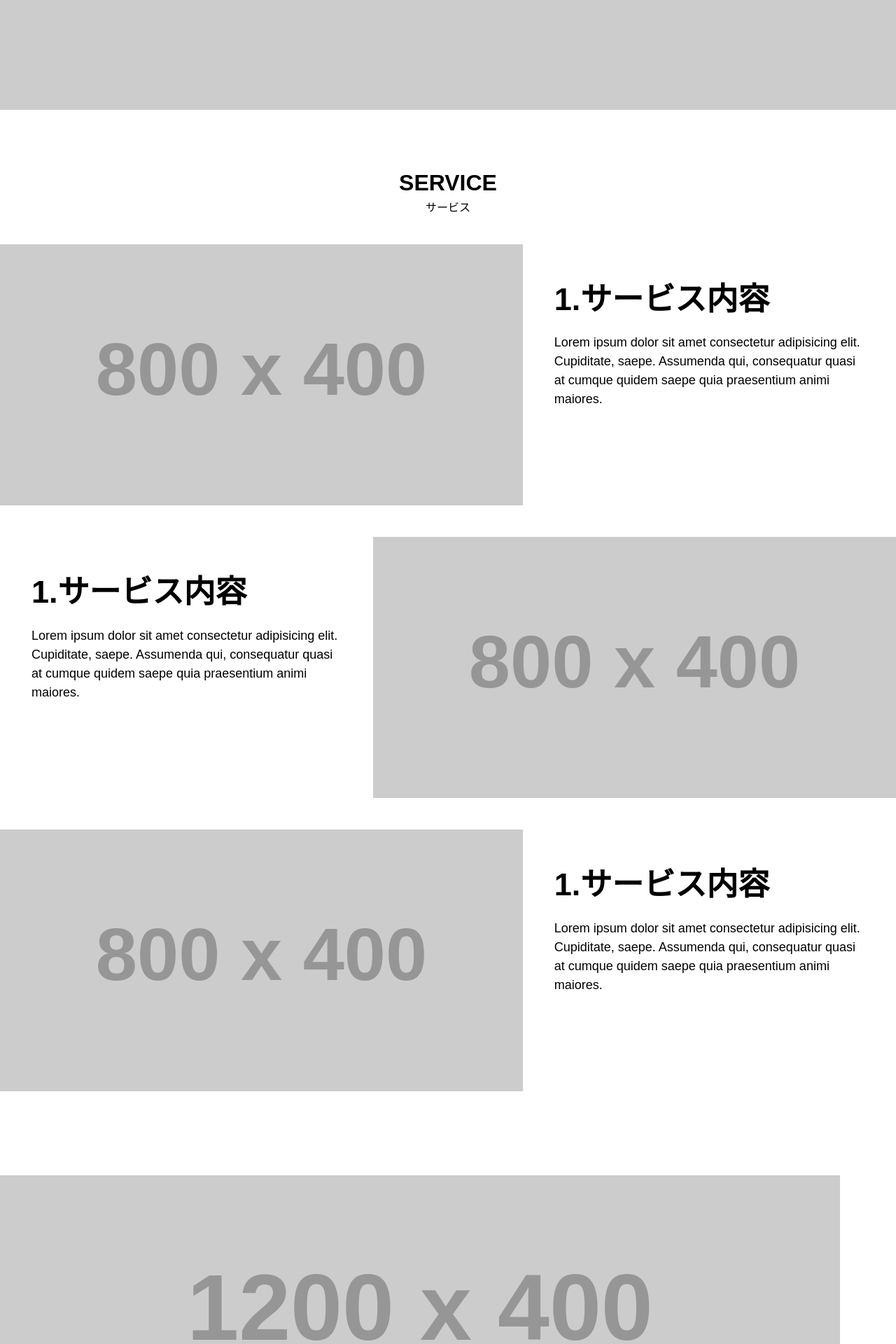
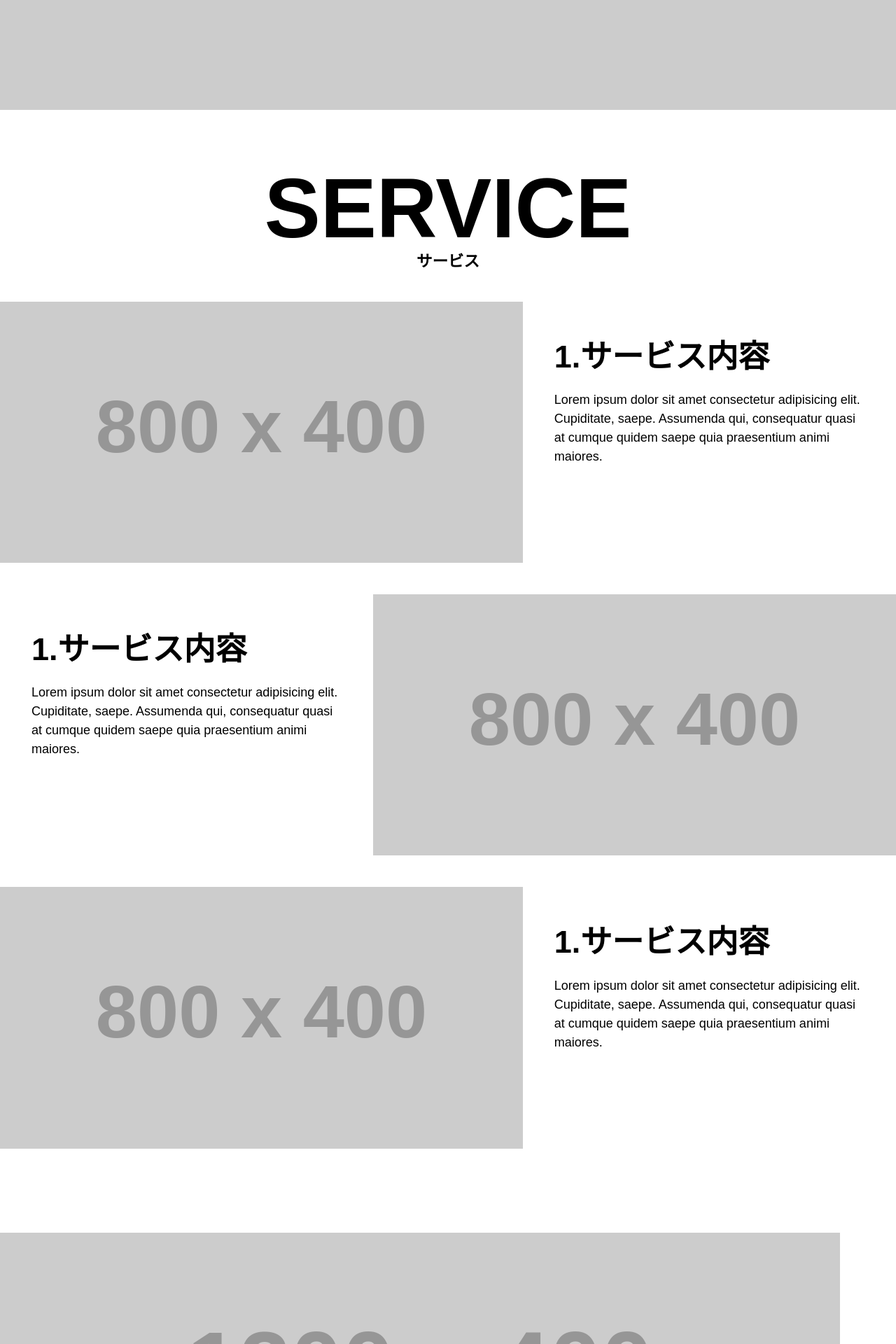
Before and after one commit to takeshi-du/js-dmeo, a Jekyll site: the page built from index.html, in a window 1280 px wide. Shown: the part 429-2349 px from the top of the page at 70% size. Built offline with Jekyll 4.4.1, drawn with Linux system fonts in a browser that asks for light colours; nearby versions of some CDN libraries; some of the changed text lies outside the part shown.

Commit message:
見出しスタイル修正、コンテンツ削除

```diff
--- a/_includes/contents/contact.html
+++ b/_includes/contents/contact.html
@@ -1,8 +1,8 @@
 <section class="block-contact block-padding">
   <div class="block-header">
     <div class="section-title">
-      <h1>CONTACT</h1>
-      <p>お問い合わせ</p>
+      <h1 class="title">CONTACT</h1>
+      <p class="sub-title">お問い合わせ</p>
     </div>
   </div>
   <div class="block-body">
--- a/_includes/contents/faq.html
+++ b/_includes/contents/faq.html
@@ -1,8 +1,8 @@
 <section class="block-faq block-padding">
   <div class="block-header">
     <div class="section-title">
-      <h1>FAQ</h1>
-      <p>よくある質問</p>
+      <h1 class="title">FAQ</h1>
+      <p class="sub-title">よくある質問</p>
     </div>
   </div>
   <div class="block-body">
--- a/_includes/contents/work.html
+++ b/_includes/contents/work.html
@@ -9,7 +9,7 @@
     <div class="container">
       <div class="row">
         {% for i in (1..6) %}
-        <div class="col-6 col-lg-4">
+        <div class="col-6 col-lg-4" data-trigger>
           <div class="block-work__image">
             <img class="img-fluid" src="https://placehold.it/800x400" alt="image">
           </div>
--- a/_sass/components/title.scss
+++ b/_sass/components/title.scss
@@ -3,13 +3,15 @@
 */
 .section-title {
   text-align: center;
-  h1{
+  .title{
     margin: 0;
-    font-size: 32px;
+    font-size: 8rem;
+    font-weight: bold;
+    line-height: 1;
+  }
+  .sub-title{
+    margin: 0;
+    font-size: 1.5rem;
     font-weight: bold;
   }
-  p{
-    margin: 0;
-    font-size: 16px;
-  }
 }
--- a/index.html
+++ b/index.html
@@ -4,6 +4,5 @@ layout: top
 
 {% include contents/service.html %}
 {% include contents/parallax.html %}
-{% include contents/work.html %}
 {% include contents/faq.html %}
 {% include contents/contact.html %}
```
